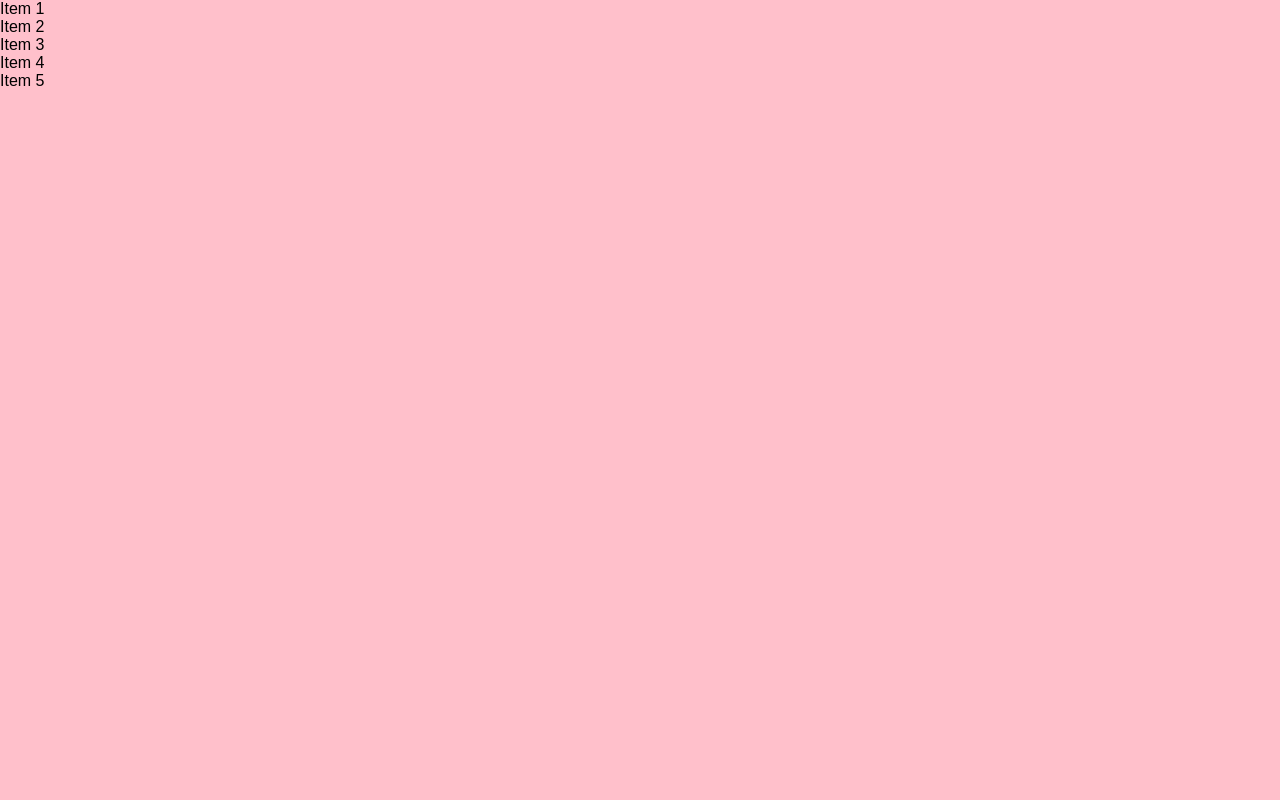
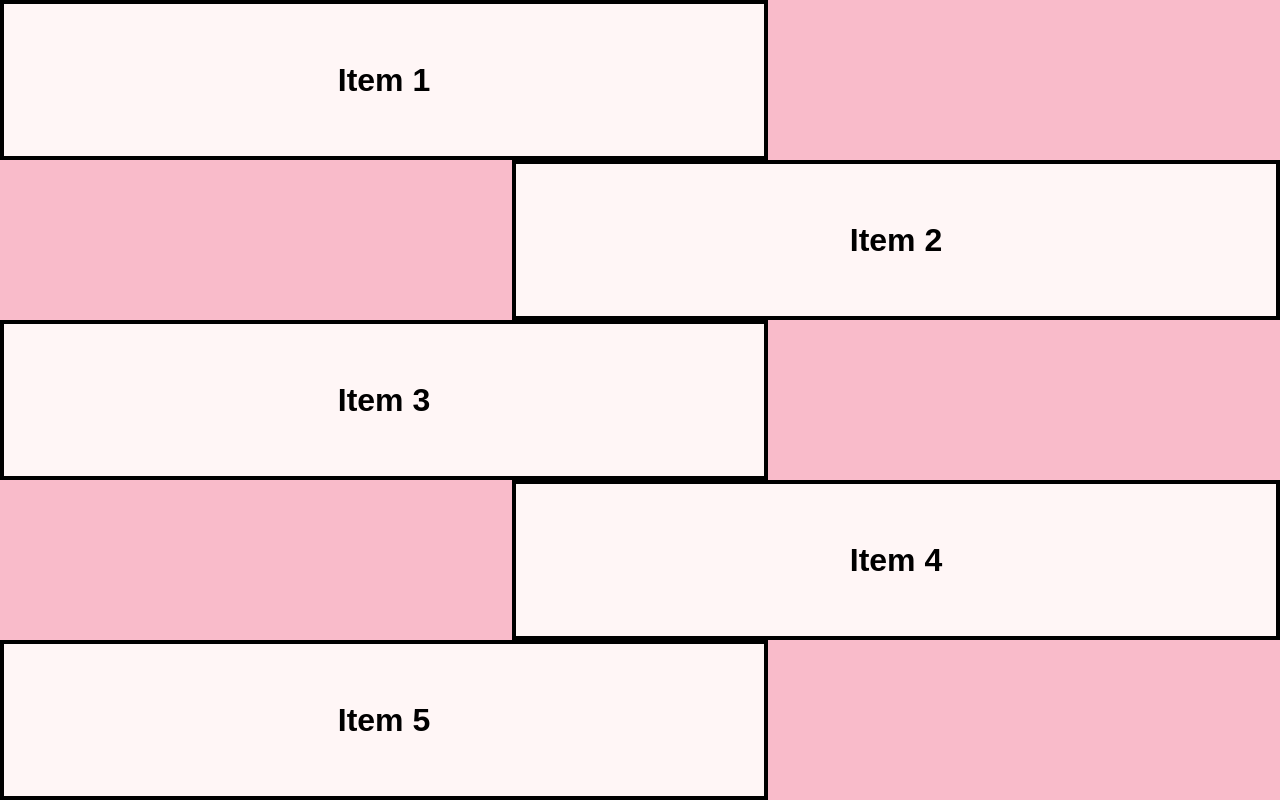
Before and after one commit to sockingly/csci344-coursework, a plain HTML site: page tutorials/tutorial02/06-grid/index.html in a window 1280 px wide. Drawn offline with Linux system fonts and the light colour scheme.

Commit message:
finish 2

```diff
--- a/tutorials/tutorial02/06-grid/grid-styles.css
+++ b/tutorials/tutorial02/06-grid/grid-styles.css
@@ -1,13 +1,39 @@
 body {
     margin: 0;
     font-family: Arial, Helvetica, sans-serif;
-    background: pink;
+    background: #f9bbca;
 }
 
 .grid-container {
     height: 100vh;
-    /* you will add addition rules for the container here  */
-
+    display: grid;
+    grid-template-columns: repeat(5, 1fr);
+    grid-template-rows: repeat(5, 1fr);
 }
 
-/* create your child rules here:  */
+.grid-container > div {
+    background: #fff6f6;
+    border: 4px solid black;
+    display: flex;
+    align-items: center;
+    justify-content: center;
+    font-size: 2rem;
+    font-weight: bold;
+}
+
+/*odd*/
+.item-1, .item-3, .item-5 {
+    grid-column: 1 / 4;
+}
+
+/*even*/
+.item-2, .item-4 {
+    grid-column: 3 / 6;
+}
+
+/*rows*/
+.item-1 { grid-row: 1 / 2; }
+.item-2 { grid-row: 2 / 3; }
+.item-3 { grid-row: 3 / 4; }
+.item-4 { grid-row: 4 / 5; }
+.item-5 { grid-row: 5 / 6; }
--- a/tutorials/tutorial02/07-tacotemple/style.css
+++ b/tutorials/tutorial02/07-tacotemple/style.css
@@ -1,3 +1,24 @@
 body {
     font-family: Arial, Helvetica, sans-serif;
+    display: flex;
+    justify-content: center;
 }
+
+main{
+    display: grid;
+    grid-template-columns: 1fr 1fr;
+    gap: 20px;
+    max-width: 1000px;
+}
+
+.card{
+    border: solid 1px #ccc;
+    padding: 10px;
+    display: grid;
+    grid-template-columns: 3fr 1fr;
+    gap: 10px;
+}
+
+.card p, .card span{
+    color: #555;
+}
```
Also changed, not shown: home/index.html (+7 -8 lines).
